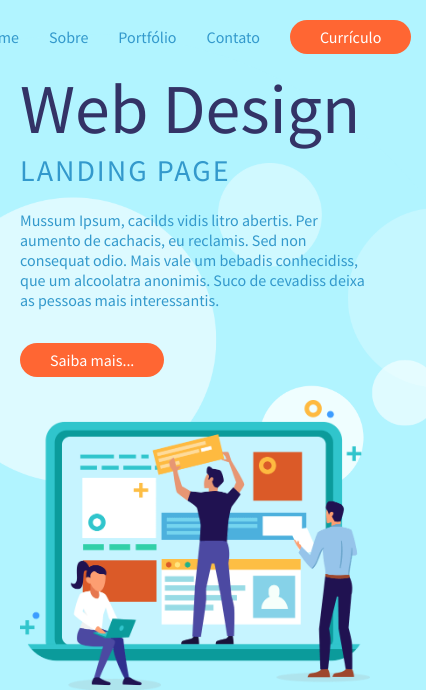
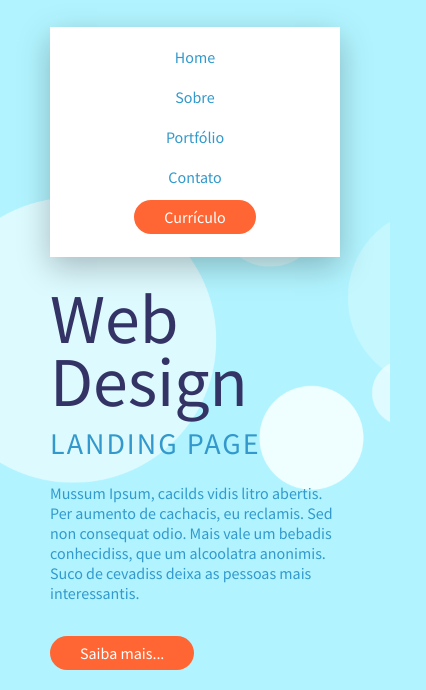
Before and after one commit to ClaudioFernandesGpe/handsOn, a plain HTML site: page index.html in a window 390 px wide. Shown: the part 104-794 px from the top of the page, 426 px wide, since content can reach past the window. Drawn offline with Linux system fonts and the light colour scheme.

Commit message:
Responsividade finalizada!

```diff
--- a/assets/css/responsive-elements.css
+++ b/assets/css/responsive-elements.css
@@ -46,9 +46,28 @@
   .container {
     width: 450px;
   }
+
 }
  @media (max-width: 450px) {
    .container {
-     width: 350px;
+     width: 290px;
    }
+
+   header nav {
+     background-color: #fff;
+     width: 100%;
+     padding: 10px 0 20px;
+     box-shadow: 0 10px 30px rgba(0, 0, 0, 0.25);
+   }
+
+    header nav ul{
+      display: flex;
+      flex-direction: column;
+      align-items: center;
+    }
+
+    header nav ul li{
+      margin: 10px 0;
+    }
+
  }
```
